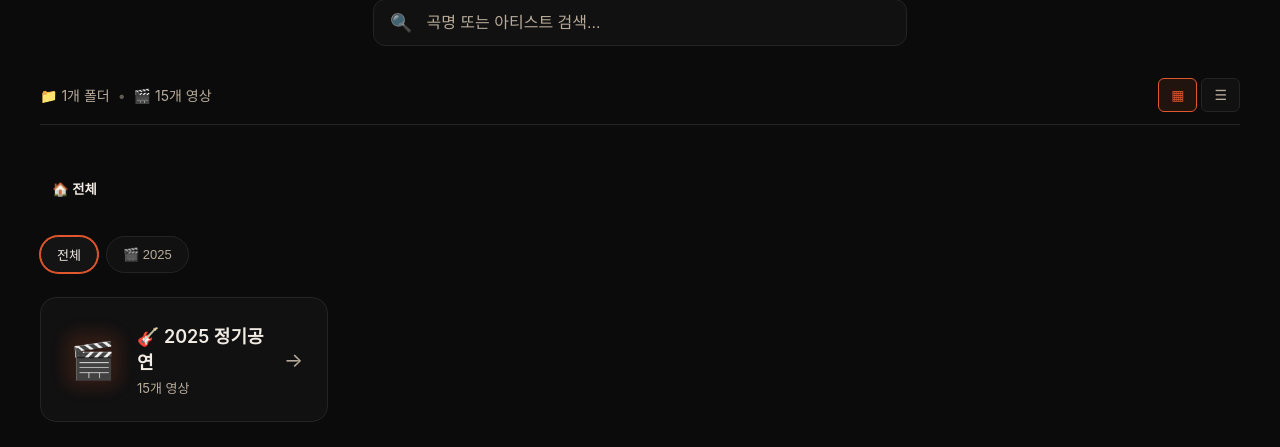
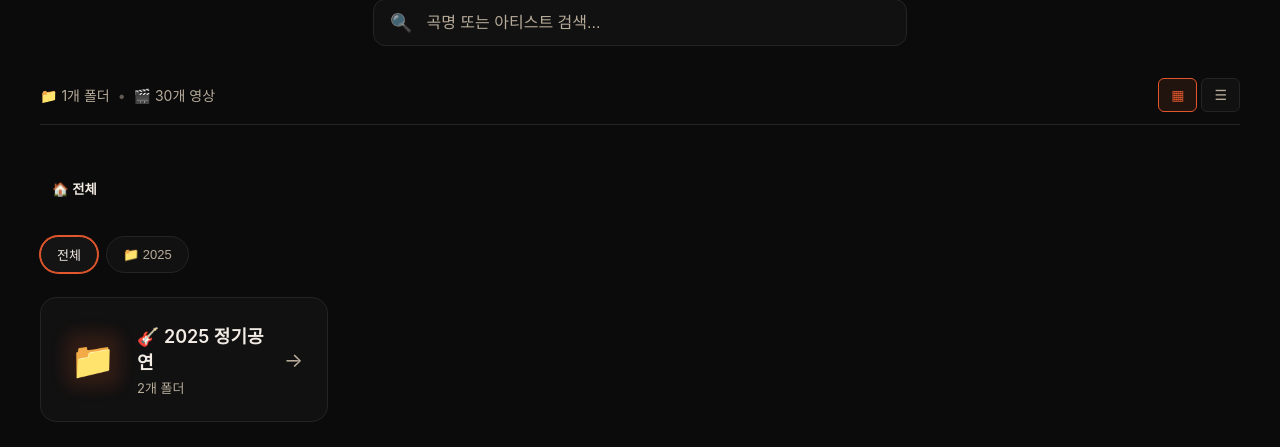
Before and after one commit to BBIYAKYEE7/habitus, a React (Create React App) app: page /archive in a window 1280 px wide. Shown: the part 130-577 px from the top of the page. Built offline with nearby package versions, Linux system fonts and the light colour scheme; a web font is replaced by a local one.

Commit message:
폴더 세분화

```diff
--- a/src/ArchivePage.js
+++ b/src/ArchivePage.js
@@ -3,13 +3,42 @@ import { Link } from 'react-router-dom';
 import './ArchivePage.css';
 
 // 아카이브 데이터 구조 - YouTube 임베드 방식
-// youtubeId: YouTube 영상 URL에서 v= 뒤의 ID
+// 중첩 폴더 구조 지원: folders > subfolders > files
 const archiveData = {
   folders: [
     {
       id: '2025',
       name: '🎸 2025 정기공연',
-      icon: '🎬',
+      icon: '📁',
+      color: '#e2572d',
+      subfolders: [
+        {
+          id: '2025-all',
+          name: '🎤 전체영상',
+          icon: '🎤',
+          color: '#e2572d',
+          files: [
+            { id: 'v1', name: '26', artist: '윤하', type: 'video', youtubeId: '', disabled: true },
+            { id: 'v2', name: 'Butterfly', artist: '러브홀릭스', type: 'video', youtubeId: '', disabled: true },
+            { id: 'v3', name: 'Drowning', artist: 'WOODZ', type: 'video', youtubeId: '', disabled: true },
+            { id: 'v4', name: 'Free', artist: 'Ejae', type: 'video', youtubeId: '', disabled: true },
+            { id: 'v5', name: 'Lost Stars', artist: 'Adam Levine', type: 'video', youtubeId: '', disabled: true },
+            { id: 'v6', name: 'She', artist: '잔나비', type: 'video', youtubeId: '', disabled: true },
+            { id: 'v7', name: 'T + Tik Tak Toe', artist: '실리카겔', type: 'video', youtubeId: '', disabled: true },
+            { id: 'v8', name: '가을밤에 든 생각', artist: '잔나비', type: 'video', youtubeId: '', disabled: true },
+            { id: 'v9', name: '검을 현', artist: '이승윤', type: 'video', youtubeId: '', disabled: true },
+            { id: 'v10', name: '고백', artist: '델리스파이스', type: 'video', youtubeId: '', disabled: true },
+            { id: 'v11', name: '난춘', artist: '새소년', type: 'video', youtubeId: '', disabled: true },
+            { id: 'v12', name: '멋진 헛간', artist: '오대천왕', type: 'video', youtubeId: '', disabled: true },
+            { id: 'v13', name: '무제', artist: '브로큰 발렌타인', type: 'video', youtubeId: '', disabled: true },
+            { id: 'v14', name: '입춘', artist: '한로로', type: 'video', youtubeId: '', disabled: true },
+            { id: 'v15', name: '흰수염고래', artist: 'YB', type: 'video', youtubeId: '', disabled: true },
+          ]
+        },
+        {
+          id: '2025-drum',
+          name: '🥁 드럼 시점',
+          icon: '🥁',
           color: '#e2572d',
           files: [
             { id: 'v1', name: '26', artist: '윤하', type: 'video', youtubeId: 'uNnzbRm6J2I' },
@@ -30,10 +59,12 @@ const archiveData = {
           ]
         }
       ]
+    }
+  ]
 };
 
 const ArchivePage = () => {
-  const [currentFolder, setCurrentFolder] = useState(null);
+  const [currentPath, setCurrentPath] = useState([]); // [folderId, subfolderId]
   const [searchQuery, setSearchQuery] = useState('');
   const [viewMode, setViewMode] = useState('grid');
   const [selectedCategory, setSelectedCategory] = useState('all');
@@ -61,30 +92,49 @@ const ArchivePage = () => {
     }
   };
 
+  // 현재 위치에 따른 데이터
+  const getCurrentData = () => {
+    if (currentPath.length === 0) {
+      // 최상위: 폴더 목록
+      return { type: 'folders', data: archiveData.folders };
+    } else if (currentPath.length === 1) {
+      // 1단계: 하위 폴더 목록
+      const folder = archiveData.folders.find(f => f.id === currentPath[0]);
+      if (folder?.subfolders) {
+        return { type: 'subfolders', data: folder.subfolders, parent: folder };
+      }
+      return { type: 'files', data: folder?.files || [], parent: folder };
+    } else if (currentPath.length === 2) {
+      // 2단계: 파일 목록
+      const folder = archiveData.folders.find(f => f.id === currentPath[0]);
+      const subfolder = folder?.subfolders?.find(sf => sf.id === currentPath[1]);
+      return { type: 'files', data: subfolder?.files || [], parent: subfolder };
+    }
+    return { type: 'folders', data: [] };
+  };
+
+  const currentData = getCurrentData();
+
   const filteredContent = useMemo(() => {
-    if (currentFolder) {
-      const folder = archiveData.folders.find(f => f.id === currentFolder);
-      if (!folder) return [];
-
-      return folder.files.filter(file =>
+    const { data } = currentData;
+    if (currentData.type === 'files') {
+      return data.filter(file =>
         file.name.toLowerCase().includes(searchQuery.toLowerCase()) ||
         file.artist.toLowerCase().includes(searchQuery.toLowerCase())
       );
     }
+    return data.filter(item =>
+      item.name.toLowerCase().includes(searchQuery.toLowerCase())
+    );
+  }, [currentData, searchQuery]);
 
-    if (selectedCategory === 'all') {
-      return archiveData.folders.filter(folder =>
-        folder.name.toLowerCase().includes(searchQuery.toLowerCase())
-      );
+  // 전체 파일 수 계산
+  const totalFiles = archiveData.folders.reduce((acc, folder) => {
+    if (folder.subfolders) {
+      return acc + folder.subfolders.reduce((subAcc, sub) => subAcc + (sub.files?.length || 0), 0);
     }
-
-    return archiveData.folders.filter(folder =>
-      folder.id === selectedCategory &&
-      folder.name.toLowerCase().includes(searchQuery.toLowerCase())
-    );
-  }, [currentFolder, searchQuery, selectedCategory]);
-
-  const totalFiles = archiveData.folders.reduce((acc, folder) => acc + folder.files.length, 0);
+    return acc + (folder.files?.length || 0);
+  }, 0);
 
   const handlePlayVideo = (file) => {
     setPlayingVideo(file);
@@ -96,19 +146,41 @@ const ArchivePage = () => {
 
   const handleFolderClick = (folderId) => {
     setPlayingVideo(null);
-    setCurrentFolder(folderId);
+    setCurrentPath([...currentPath, folderId]);
     setSearchQuery('');
   };
 
   const handleBack = () => {
     setPlayingVideo(null);
-    setCurrentFolder(null);
+    setCurrentPath(currentPath.slice(0, -1));
     setSearchQuery('');
   };
 
-  const currentFolderData = currentFolder
-    ? archiveData.folders.find(f => f.id === currentFolder)
-    : null;
+  const handleGoHome = () => {
+    setPlayingVideo(null);
+    setCurrentPath([]);
+    setSearchQuery('');
+  };
+
+  // 브레드크럼 경로 정보
+  const getBreadcrumbs = () => {
+    const crumbs = [{ id: 'home', name: '🏠 전체', path: [] }];
+
+    if (currentPath.length >= 1) {
+      const folder = archiveData.folders.find(f => f.id === currentPath[0]);
+      if (folder) crumbs.push({ id: folder.id, name: folder.name, path: [folder.id] });
+    }
+
+    if (currentPath.length >= 2) {
+      const folder = archiveData.folders.find(f => f.id === currentPath[0]);
+      const subfolder = folder?.subfolders?.find(sf => sf.id === currentPath[1]);
+      if (subfolder) crumbs.push({ id: subfolder.id, name: subfolder.name, path: [folder.id, subfolder.id] });
+    }
+
+    return crumbs;
+  };
+
+  const breadcrumbs = getBreadcrumbs();
 
   return (
     <div className="archive-page">
@@ -167,23 +239,20 @@ const ArchivePage = () => {
         </header>
 
         <nav className="breadcrumb">
+          {breadcrumbs.map((crumb, index) => (
+            <React.Fragment key={crumb.id}>
+              {index > 0 && <span className="breadcrumb-separator">›</span>}
               <button
-            className={`breadcrumb-item ${!currentFolder ? 'active' : ''}`}
-            onClick={handleBack}
+                className={`breadcrumb-item ${index === breadcrumbs.length - 1 ? 'active' : ''}`}
+                onClick={() => setCurrentPath(crumb.path)}
               >
-            🏠 전체
+                {crumb.name}
               </button>
-          {currentFolderData && (
-            <>
-              <span className="breadcrumb-separator">›</span>
-              <span className="breadcrumb-item active">
-                {currentFolderData.name}
-              </span>
-            </>
-          )}
+            </React.Fragment>
+          ))}
         </nav>
 
-        {!currentFolder && (
+        {currentPath.length === 0 && (
           <div className="category-filter">
             <button
               className={`filter-btn ${selectedCategory === 'all' ? 'active' : ''}`}
@@ -205,7 +274,7 @@ const ArchivePage = () => {
         )}
 
         <main className={`archive-content ${viewMode}`}>
-          {!currentFolder ? (
+          {currentData.type === 'folders' || currentData.type === 'subfolders' ? (
             <div className={`folder-grid ${viewMode}`}>
               {filteredContent.map((folder, index) => (
                 <div
@@ -223,7 +292,11 @@ const ArchivePage = () => {
                   </div>
                   <div className="folder-info">
                     <h3 className="folder-name">{folder.name}</h3>
-                    <p className="folder-meta">{folder.files.length}개 영상</p>
+                    <p className="folder-meta">
+                      {folder.subfolders
+                        ? `${folder.subfolders.length}개 폴더`
+                        : `${folder.files?.length || 0}개 영상`}
+                    </p>
                   </div>
                   <div className="folder-arrow">→</div>
                 </div>
```
Lines whose indentation alone changed are shown as unchanged.
